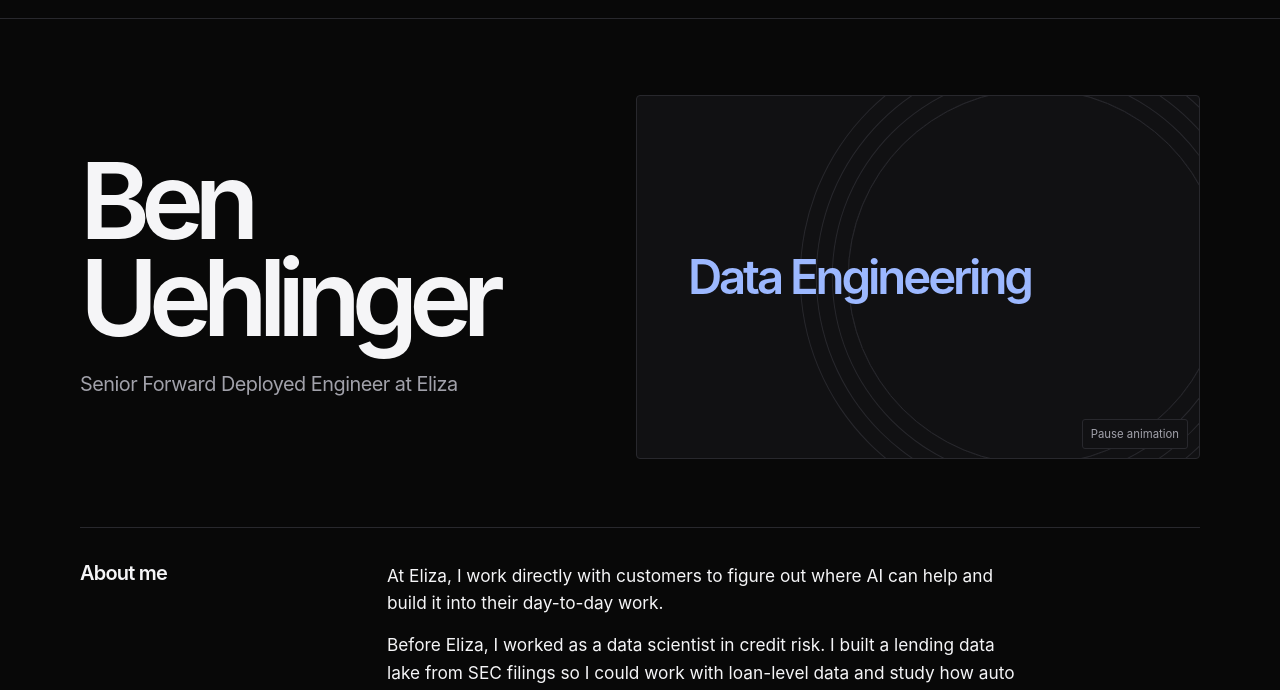
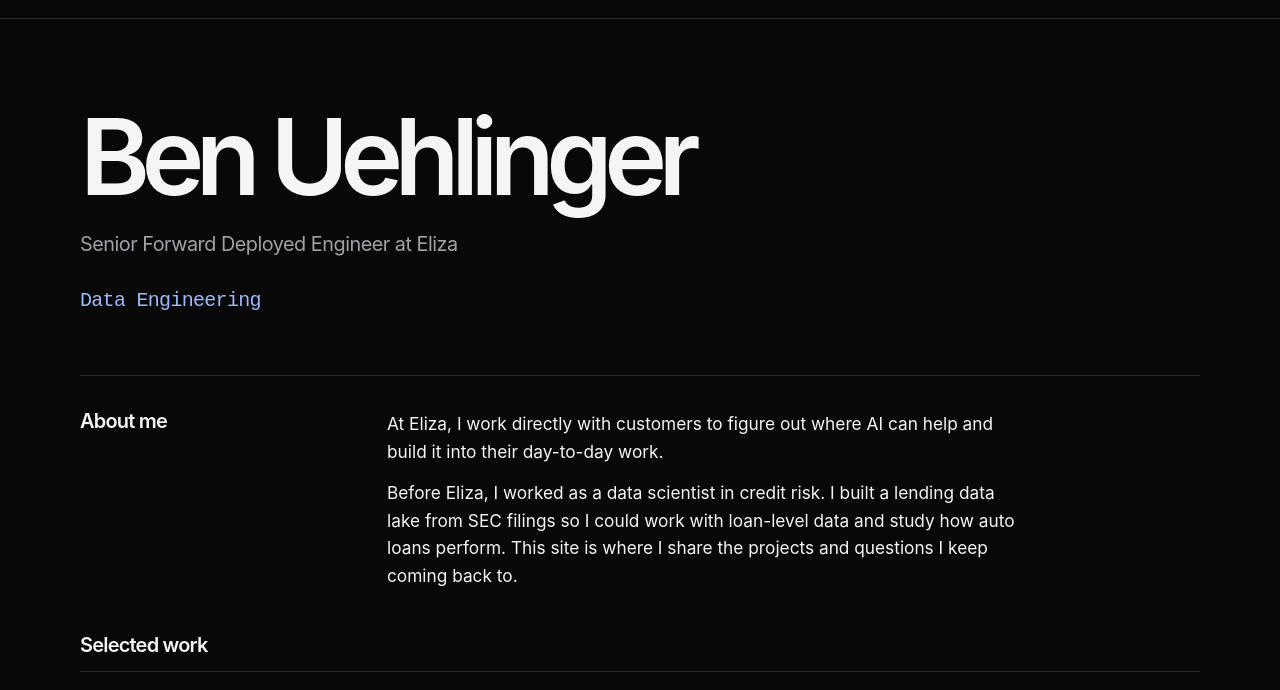
Before and after one commit to benuehlinger/bens-field-notes, an Astro site: page / in a window 1280 px wide. Shown: the part 59-749 px from the top of the page. Built offline with nearby package versions, Linux system fonts and the light colour scheme; Astro itself is replaced by a stand-in of ours.

Commit message:
Type portfolio disciplines in a continuous loop

```diff
--- a/src/pages/index.astro
+++ b/src/pages/index.astro
@@ -29,29 +29,19 @@ const work = [
 <Site title="Ben Uehlinger" active="about">
   <div class="portfolio">
     <section class="portfolio-hero" aria-labelledby="portfolio-name">
-      <div class="portfolio-intro">
-        <h1 id="portfolio-name">
-          Ben <br />
-          Uehlinger
-        </h1>
-        <p>Senior Forward Deployed Engineer at Eliza</p>
-      </div>
-      <div class="portfolio-feature" data-portfolio-motion>
-        <div class="portfolio-art" aria-hidden="true">
-          <div class="portfolio-orbit"></div>
-          <div class="portfolio-still">
-            {work.map(({ area }) => (
-              <span>{area}</span>
-            ))}
-          </div>
-          <div class="portfolio-reel">
-            {work.map(({ area }) => (
-              <span>{area}</span>
-            ))}
-          </div>
-        </div>
-        <button type="button" class="portfolio-motion" data-portfolio-pause hidden>
-          Pause animation
+      <h1 id="portfolio-name">Ben Uehlinger</h1>
+      <p class="portfolio-role">Senior Forward Deployed Engineer at Eliza</p>
+      <div class="portfolio-disciplines">
+        <span class="portfolio-still">Applied AI</span>
+        <button class="portfolio-typed" type="button" aria-label="Pause rotating text">
+          {work.map(({ area }, index) => (
+            <span
+              aria-hidden="true"
+              style={{ '--letters': area.length, '--delay': `${index * 3000}ms` }}
+            >
+              {area}
+            </span>
+          ))}
         </button>
       </div>
     </section>
@@ -92,19 +82,9 @@ const work = [
 </Site>
 
 <script>
-  const feature = document.querySelector<HTMLElement>('[data-portfolio-motion]');
-  const button = feature?.querySelector<HTMLButtonElement>('[data-portfolio-pause]');
-  const reducedMotion = window.matchMedia('(prefers-reduced-motion: reduce)');
-  if (feature && button) {
-    const syncMotion = () => {
-      feature.toggleAttribute('data-animated', !reducedMotion.matches);
-      button.hidden = reducedMotion.matches;
-    };
-    syncMotion();
-    reducedMotion.addEventListener('change', syncMotion);
-    button.addEventListener('click', () => {
-      const paused = feature.toggleAttribute('data-paused');
-      button.textContent = paused ? 'Resume animation' : 'Pause animation';
-    });
-  }
+  const rotation = document.querySelector<HTMLButtonElement>('.portfolio-typed');
+  rotation?.addEventListener('click', () => {
+    const paused = rotation.toggleAttribute('data-paused');
+    rotation.setAttribute('aria-label', paused ? 'Resume rotating text' : 'Pause rotating text');
+  });
 </script>
--- a/src/styles/portfolio.css
+++ b/src/styles/portfolio.css
@@ -5,152 +5,93 @@
 }
 
 .portfolio-hero {
-  display: grid;
-  grid-template-columns: 0.95fr 1.05fr;
-  align-items: center;
-  gap: 46px;
-  padding-bottom: 68px;
+  padding-block: 10px 58px;
 }
 
-.portfolio-intro h1,
+.portfolio-hero h1,
 .portfolio-section h1 {
   margin: 0;
-  font-size: clamp(3.2rem, 8.3vw, 7.6rem);
-  line-height: 0.91;
-  letter-spacing: -0.086em;
+  font-size: clamp(2.85rem, 8.3vw, 7.6rem);
+  line-height: 0.98;
+  letter-spacing: -0.08em;
   font-weight: 620;
 }
 
-.portfolio-intro p,
+.portfolio-role,
 .portfolio-section header p {
-  margin: 22px 0 0;
+  margin: 20px 0 0;
   color: var(--muted);
   font-size: clamp(1rem, 1.55vw, 1.25rem);
   letter-spacing: -0.025em;
 }
 
-.portfolio-feature {
-  position: relative;
-  min-width: 0;
-  container-type: inline-size;
+.portfolio-disciplines {
+  display: grid;
+  margin-top: 24px;
+  color: var(--accent);
+  font-family: 'Geist Mono Variable', monospace;
+  font-size: clamp(0.82rem, 2.5vw, 1.25rem);
+  line-height: 1.6;
+  letter-spacing: -0.035em;
 }
 
-.portfolio-art {
-  position: relative;
-  isolation: isolate;
-  display: grid;
-  align-content: center;
-  overflow: hidden;
-  aspect-ratio: 1.55;
-  padding: 9%;
-  border: 1px solid var(--line);
-  border-radius: 4px;
-  background: var(--panel);
+.portfolio-typed {
+  display: none;
+  width: fit-content;
+  margin: 0;
+  padding: 0;
+  border: 0;
+  background: transparent;
+  color: inherit;
+  font: inherit;
+  letter-spacing: inherit;
+  text-align: left;
 }
 
-.portfolio-orbit {
-  position: absolute;
-  z-index: -1;
-  inset: 50% auto auto 71%;
-  width: 67%;
-  aspect-ratio: 1;
-  transform: translate(-50%, -50%);
-  border-radius: 50%;
-  border: 1px solid var(--line);
-  box-shadow:
-    0 0 0 15px var(--panel),
-    0 0 0 16px var(--line),
-    0 0 0 31px var(--panel),
-    0 0 0 32px var(--line),
-    0 0 0 47px var(--panel),
-    0 0 0 48px var(--line);
-}
-
-.portfolio-still,
-.portfolio-reel {
-  font-size: clamp(1.2rem, 8.4cqi, 3rem);
-  font-weight: 580;
-  line-height: 1.25;
-  letter-spacing: -0.065em;
-  white-space: nowrap;
-}
-
+@media (prefers-reduced-motion: no-preference) {
   .portfolio-still {
-  display: grid;
-  gap: 0.16em;
-}
-
-.portfolio-still span:first-child,
-.portfolio-reel span {
-  color: var(--accent);
-}
-
-.portfolio-reel {
     display: none;
   }
 
-[data-animated] .portfolio-still {
-  display: none;
+  .portfolio-typed {
+    display: grid;
+    justify-items: start;
+    align-items: start;
   }
 
-[data-animated] .portfolio-reel {
-  display: grid;
-  overflow: hidden;
-  padding-block: 0.36em;
+  .portfolio-typed span {
+    grid-area: 1 / 1;
+    white-space: nowrap;
+    visibility: hidden;
+    animation: portfolio-type 9s var(--delay) infinite;
   }
 
-.portfolio-reel span {
-  grid-area: 1 / 1;
-  opacity: 0;
-  animation: portfolio-reel 12s infinite;
-}
-
-.portfolio-reel span:nth-child(2) {
-  animation-delay: 4s;
-}
-
-.portfolio-reel span:nth-child(3) {
-  animation-delay: 8s;
-}
-
-[data-paused] .portfolio-reel span {
+  .portfolio-typed[data-paused] span {
     animation-play-state: paused;
   }
 
-@keyframes portfolio-reel {
-  0%,
-  29% {
+  @keyframes portfolio-type {
+    0% {
+      visibility: visible;
       opacity: 1;
-    transform: translateY(0);
+      clip-path: inset(0 100% 0 0);
+      animation-timing-function: steps(var(--letters), end);
     }
+
+    9%,
+    31% {
+      visibility: visible;
+      opacity: 1;
+      clip-path: inset(0);
+    }
+
     33.333%,
-  95% {
+    100% {
+      visibility: hidden;
       opacity: 0;
-    transform: translateY(-105%);
-  }
-  95.001% {
-    opacity: 0;
-    transform: translateY(105%);
-  }
-  100% {
-    opacity: 1;
-    transform: translateY(0);
+      clip-path: inset(0);
     }
   }
-
-.portfolio-motion {
-  position: absolute;
-  inset: auto 12px 10px auto;
-  padding: 5px 8px;
-  border: 1px solid var(--line);
-  border-radius: 3px;
-  background: var(--panel);
-  color: var(--muted);
-  font-size: 0.71rem;
-}
-
-.portfolio-motion:hover {
-  color: var(--ink);
 }
 
 .portfolio-about {
@@ -254,30 +195,20 @@
     padding-block: 43px 66px;
   }
 
-  .portfolio-hero,
+  .portfolio-hero {
+    padding-block: 0 32px;
+  }
+
+  .portfolio-role {
+    margin-top: 12px;
+  }
+
+  .portfolio-disciplines {
+    margin-top: 17px;
+  }
+
   .portfolio-about {
     grid-template-columns: 1fr;
-  }
-
-  .portfolio-hero {
-    gap: 28px;
-    padding-bottom: 38px;
-  }
-
-  .portfolio-intro h1 {
-    font-size: clamp(3rem, 11vw, 5.6rem);
-  }
-
-  .portfolio-intro h1 br {
-    display: none;
-  }
-
-  .portfolio-intro p {
-    margin-top: 13px;
-  }
-
-  .portfolio-art {
-    aspect-ratio: 1.7;
   }
 
   .portfolio-about {
```
Also changed, not shown: tests/ui.spec.mjs (+32 -12 lines). Lines whose indentation alone changed are shown as unchanged.
